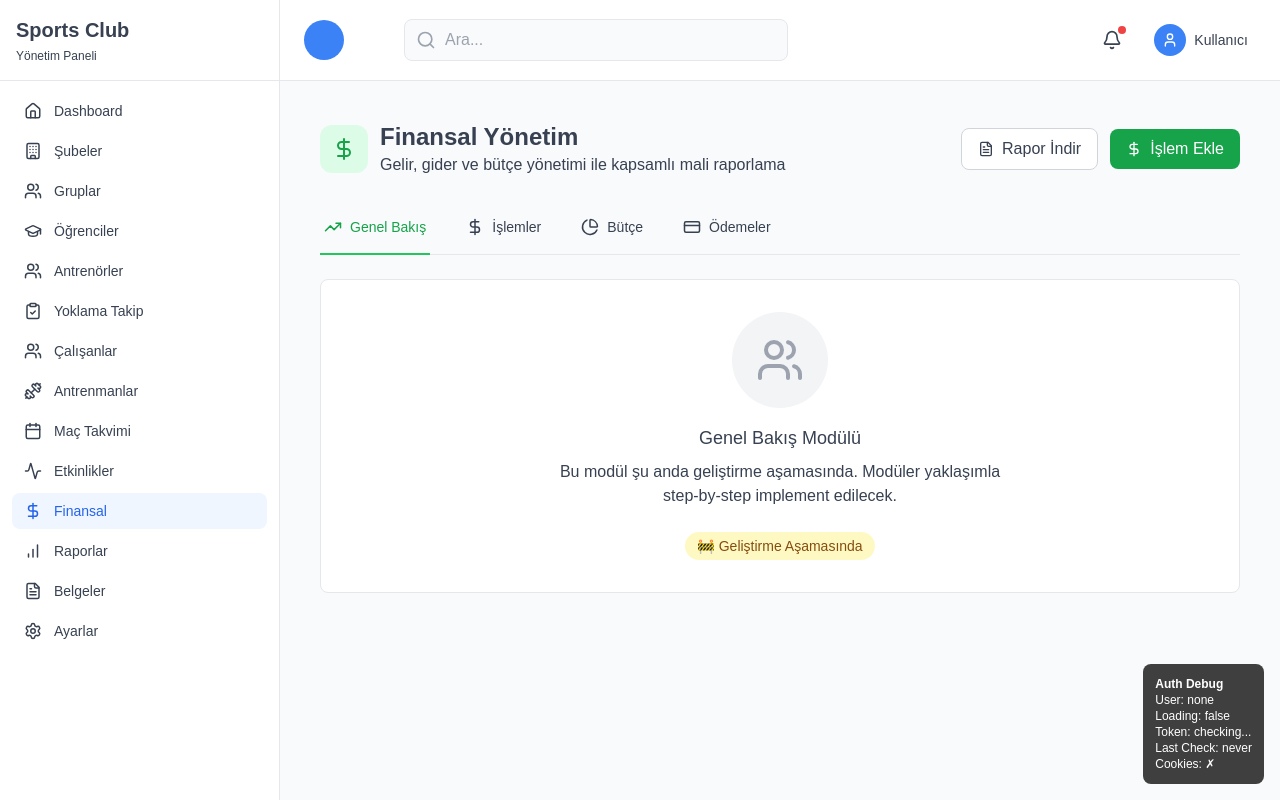
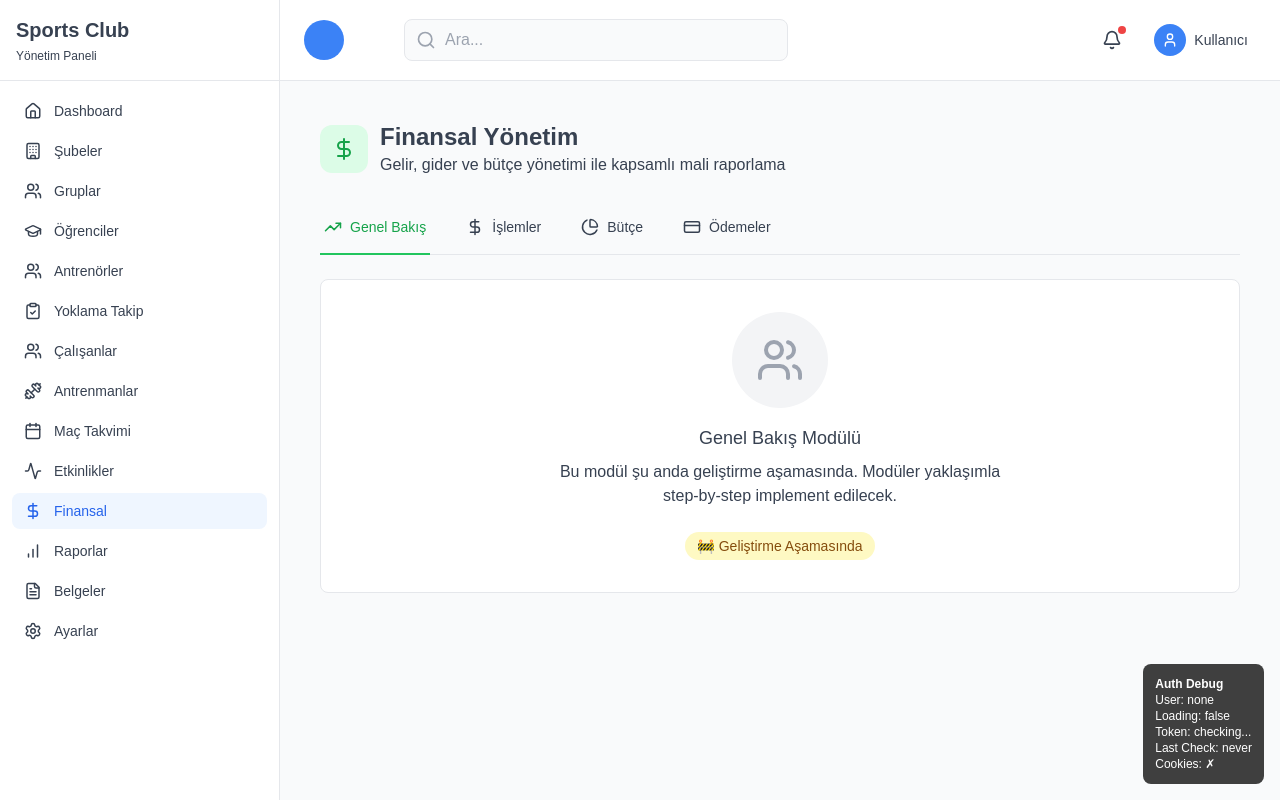
Before and after one commit to mmsuerkan/sport-club-management, a Next.js app: page /dashboard/finance in a window 1280 px wide. Built offline with nearby package versions, Linux system fonts and the light colour scheme; no server answers.

Commit message:
🧹 Header butonları kaldırıldı - Clean UI
❌ Removed buttons:
- Rapor İndir
- İşlem Ekle

✅ Clean header:
- Sadece başlık ve açıklama
- Gereksiz import'lar temizlendi
- Minimal UI approach

🎯 Her modül kendi butonlarını içerecek

```diff
--- a/src/app/dashboard/finance/page.tsx
+++ b/src/app/dashboard/finance/page.tsx
@@ -6,7 +6,6 @@ import {
   TrendingUp,
   Users,
   PieChart,
-  FileText,
   CreditCard
 } from 'lucide-react';
 
@@ -23,8 +22,7 @@ export default function FinancePage() {
   return (
     <div className="p-6 space-y-6">
       {/* Header */}
-      <div className="flex items-center justify-between">
-        <div>
+      <div className="flex items-center">
         <div className="flex items-center gap-3">
           <div className="w-12 h-12 bg-green-100 rounded-xl flex items-center justify-center">
             <DollarSign className="h-6 w-6 text-green-600" />
@@ -33,17 +31,6 @@ export default function FinancePage() {
             <h1 className="text-2xl font-bold text-gray-900">Finansal Yönetim</h1>
             <p className="text-gray-600">Gelir, gider ve bütçe yönetimi ile kapsamlı mali raporlama</p>
           </div>
-          </div>
-        </div>
-        <div className="flex items-center gap-3">
-          <button className="px-4 py-2 text-gray-700 bg-white border border-gray-300 rounded-lg hover:bg-gray-50 flex items-center gap-2">
-            <FileText size={16} />
-            Rapor İndir
-          </button>
-          <button className="px-4 py-2 bg-green-600 text-white rounded-lg hover:bg-green-700 flex items-center gap-2">
-            <DollarSign size={16} />
-            İşlem Ekle
-          </button>
         </div>
       </div>
 
```
Lines whose indentation alone changed are shown as unchanged.
